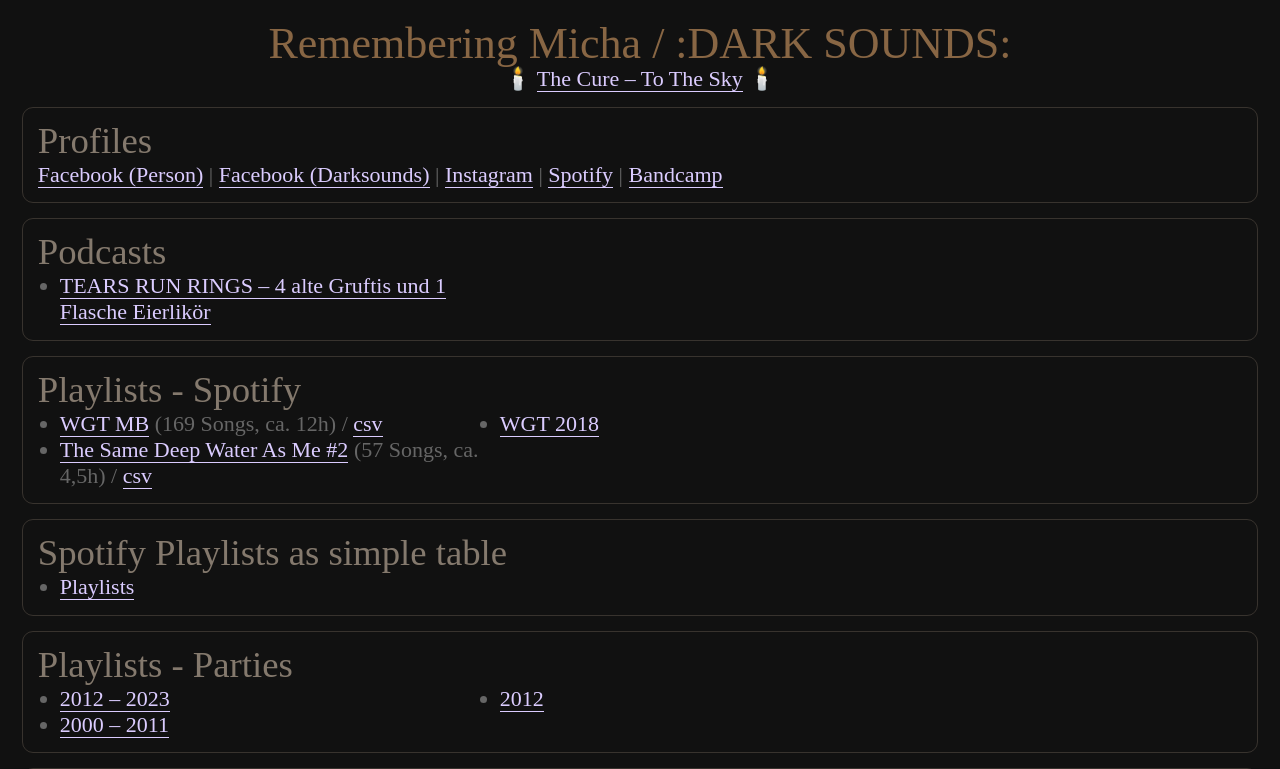
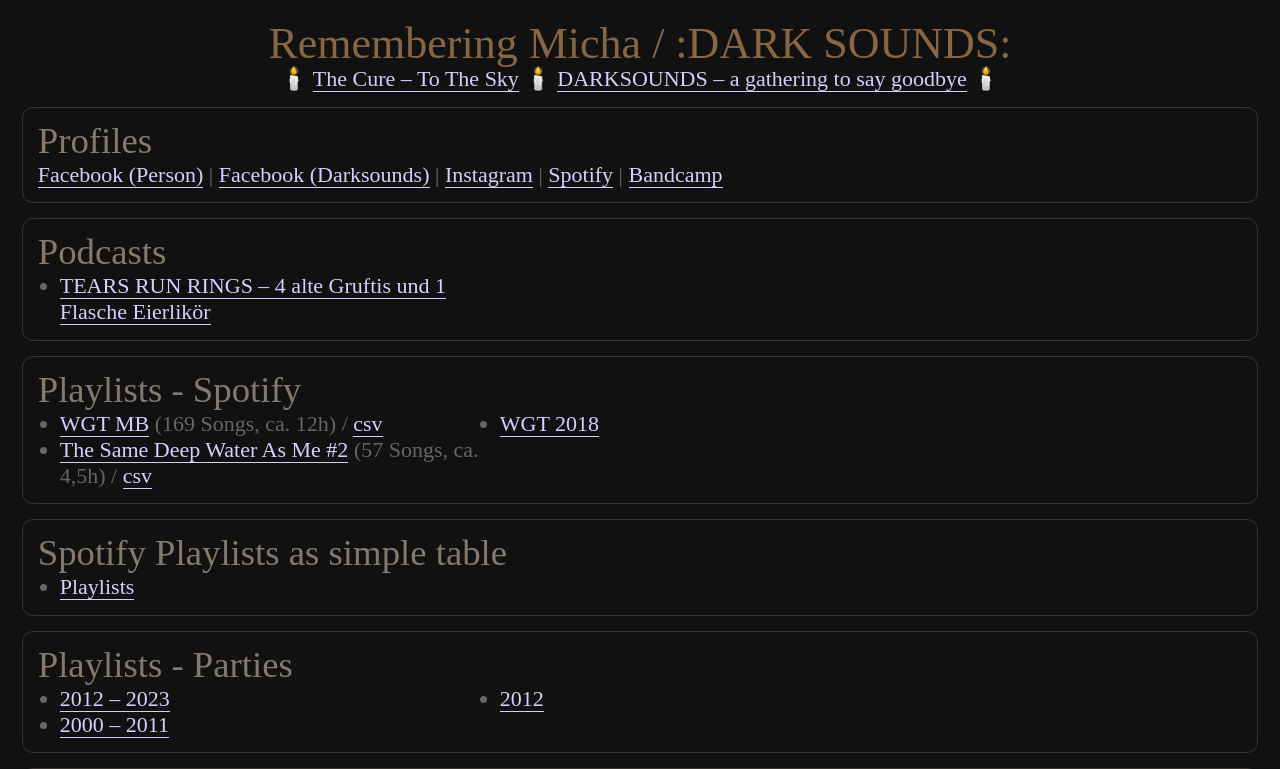
Before and after one commit to coffeepyros/darksounds, a plain HTML site: page index.html in a window 1280 px wide. Shown: the top 769 px of the page. Drawn offline with Linux system fonts and the light colour scheme; a web font is replaced by a local one.

Commit message:
goodbye party

```diff
--- a/index.html
+++ b/index.html
@@ -16,6 +16,14 @@
                 target="_blank"
                 rel="noopener noreferrer"
                 >The Cure &ndash; To The Sky</a
+            >
+            🕯️
+            <a
+                href="https://fb.me/e/68SBOPsHM
+"
+                target="_blank"
+                rel="noopener noreferrer"
+                >DARKSOUNDS &ndash; a gathering to say goodbye</a
             >
             🕯️
         </p>
```
